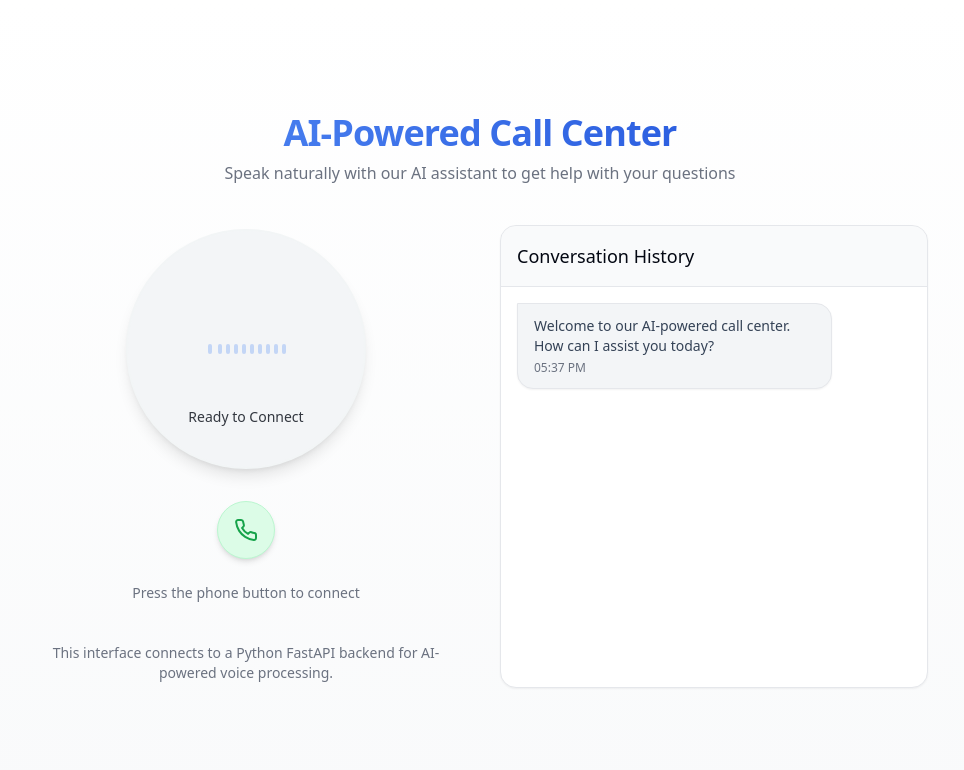
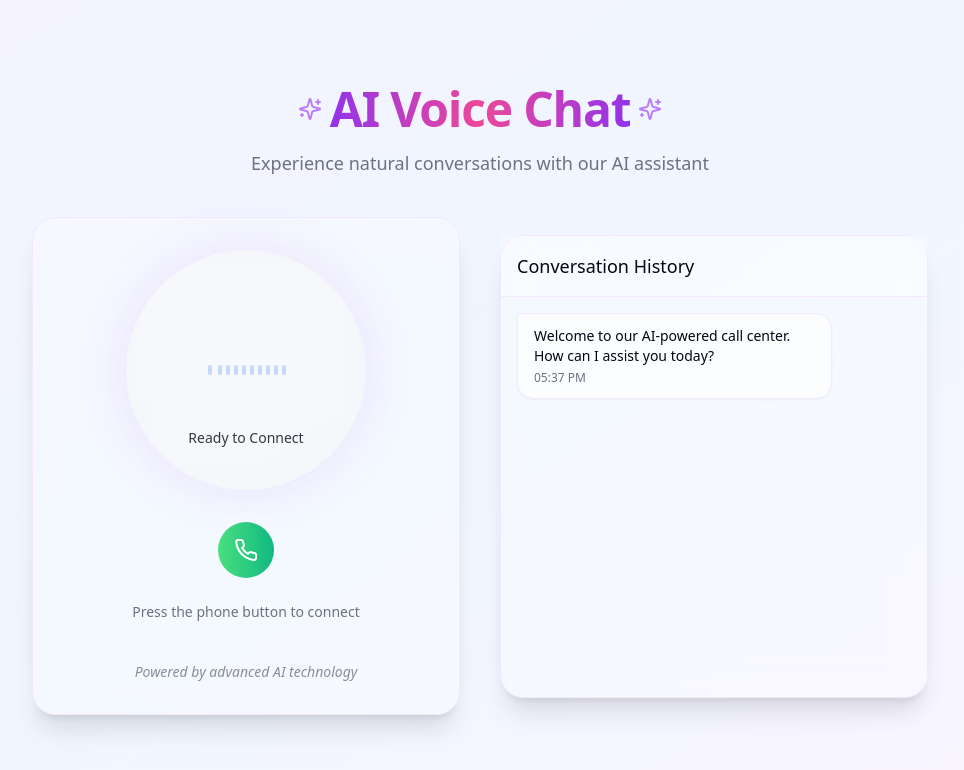
Before and after one commit to artkoci/lisa, a React (Vite) app: page / in a window 1280 px wide. Shown: the top 770 px of the page, without its empty margins (160-1124 px from the left). Built offline with nearby package versions, Linux system fonts and the light colour scheme.

Commit message:
Improve website aesthetics
Make the website look less generic and more visually appealing.

```diff
--- a/src/components/ChatHistory.tsx
+++ b/src/components/ChatHistory.tsx
@@ -22,8 +22,8 @@ const ChatHistory: React.FC<ChatHistoryProps> = ({ messages }) => {
   };
 
   return (
-    <div className="bg-white dark:bg-gray-900 rounded-2xl border border-border shadow-sm overflow-hidden animate-fade-in">
-      <div className="p-4 border-b border-border bg-secondary/50">
+    <div className="overflow-hidden animate-fade-in">
+      <div className="p-4 border-b border-purple-100 dark:border-purple-900/30 bg-white/30 dark:bg-black/30">
         <h2 className="text-lg font-medium">Conversation History</h2>
       </div>
 
@@ -47,16 +47,16 @@ const ChatHistory: React.FC<ChatHistoryProps> = ({ messages }) => {
             >
               <div
                 className={`
-                  max-w-[80%] rounded-2xl px-4 py-3 shadow-sm
+                  max-w-[80%] rounded-2xl px-4 py-3 shadow-sm transition-all duration-300 hover:shadow-md
                   ${message.sender === 'user'
-                    ? 'bg-primary text-primary-foreground rounded-tr-none'
-                    : 'bg-secondary text-secondary-foreground rounded-tl-none border border-border'
+                    ? 'bg-gradient-to-r from-purple-500 to-purple-600 text-white rounded-tr-none'
+                    : 'bg-white/50 dark:bg-white/10 backdrop-blur-sm text-foreground rounded-tl-none border border-purple-100 dark:border-purple-900/30'
                   }
                 `}
               >
                 <div className="flex flex-col">
                   <span className="text-sm">{message.text}</span>
-                  <span className={`text-xs mt-1 ${message.sender === 'user' ? 'text-primary-foreground/70' : 'text-muted-foreground'}`}>
+                  <span className={`text-xs mt-1 ${message.sender === 'user' ? 'text-purple-100' : 'text-muted-foreground'}`}>
                     {formatTime(message.timestamp)}
                   </span>
                 </div>
--- a/src/components/VoiceVisualizer.tsx
+++ b/src/components/VoiceVisualizer.tsx
@@ -82,24 +82,24 @@ const VoiceVisualizer: React.FC<VoiceVisualizerProps> = ({
   // Determine the color based on status
   const getStateColor = () => {
     if (callStatus === 'active') {
-      if (isAgentSpeaking || isUserSpeaking) return 'bg-primary/10 border-primary';
-      return 'bg-secondary border-secondary/80';
+      if (isAgentSpeaking || isUserSpeaking) return 'bg-purple-100/50 dark:bg-purple-900/30 border-purple-300 dark:border-purple-700';
+      return 'bg-secondary/50 border-secondary/50';
     }
-    if (callStatus === 'connecting') return 'bg-amber-100 border-amber-300 dark:bg-amber-900/20 dark:border-amber-700';
-    if (callStatus === 'disconnected' || callStatus === 'error') return 'bg-red-100 border-red-300 dark:bg-red-900/20 dark:border-red-700';
-    return 'bg-secondary border-secondary/80';
+    if (callStatus === 'connecting') return 'bg-amber-100/50 dark:bg-amber-900/30 border-amber-300 dark:border-amber-700';
+    if (callStatus === 'disconnected' || callStatus === 'error') return 'bg-red-100/50 dark:bg-red-900/30 border-red-300 dark:border-red-700';
+    return 'bg-secondary/50 border-secondary/50';
   };
 
   return (
     <div className="flex flex-col items-center">
       {/* Main circle containing the audio visualization */}
       <div
-        className={`relative w-60 h-60 rounded-full flex items-center justify-center transition-all duration-500 border-2 shadow-lg animate-fade-in ${getStateColor()}`}
+        className={`relative w-60 h-60 rounded-full flex items-center justify-center transition-all duration-700 border-2 shadow-[0_0_50px_rgba(168,85,247,0.15)] backdrop-blur-lg ${getStateColor()}`}
       >
         {/* Ripple effect when speaking */}
         {(isAgentSpeaking || isUserSpeaking) && (
           <div className="absolute inset-0 ripple-container">
-            <div className={`absolute inset-0 rounded-full border-2 ${isAgentSpeaking ? 'border-primary/50' : 'border-primary/40'}`}></div>
+            <div className={`absolute inset-0 rounded-full border-2 ${isAgentSpeaking ? 'border-purple-500/50' : 'border-purple-400/40'}`}></div>
           </div>
         )}
 
@@ -121,7 +121,7 @@ const VoiceVisualizer: React.FC<VoiceVisualizerProps> = ({
           <button
             onClick={onStartCall}
             disabled={callStatus === 'connecting' || callStatus === 'disconnected'}
-            className="p-4 rounded-full bg-green-100 text-green-600 border border-green-200 hover:bg-green-200 hover:text-green-700 transition-colors duration-300 shadow-md disabled:opacity-50 disabled:cursor-not-allowed"
+            className="p-4 rounded-full bg-gradient-to-r from-green-400 to-emerald-500 text-white hover:shadow-lg hover:shadow-green-200 dark:hover:shadow-green-900/30 transition-all duration-300 disabled:opacity-50 disabled:cursor-not-allowed transform hover:scale-105 active:scale-95"
             aria-label="Start Call"
           >
             <Phone className="w-6 h-6" />
@@ -129,7 +129,7 @@ const VoiceVisualizer: React.FC<VoiceVisualizerProps> = ({
         ) : (
           <button
             onClick={onEndCall}
-            className="p-4 rounded-full bg-red-100 text-red-600 border border-red-200 hover:bg-red-200 hover:text-red-700 transition-colors duration-300 shadow-md"
+            className="p-4 rounded-full bg-gradient-to-r from-red-400 to-rose-500 text-white hover:shadow-lg hover:shadow-red-200 dark:hover:shadow-red-900/30 transition-all duration-300 transform hover:scale-105 active:scale-95"
             aria-label="End Call"
           >
             <PhoneOff className="w-6 h-6" />
@@ -141,7 +141,7 @@ const VoiceVisualizer: React.FC<VoiceVisualizerProps> = ({
           isUserSpeaking ? (
             <button
               onClick={onStopSpeaking}
-              className="p-4 rounded-full bg-primary/10 text-primary border border-primary/20 hover:bg-primary/20 transition-colors duration-300 shadow-md"
+              className="p-4 rounded-full bg-gradient-to-r from-purple-400 to-purple-600 text-white hover:shadow-lg hover:shadow-purple-200 dark:hover:shadow-purple-900/30 transition-all duration-300 transform hover:scale-105 active:scale-95"
               aria-label="Stop Speaking"
             >
               <Mic className="w-6 h-6" />
@@ -149,7 +149,7 @@ const VoiceVisualizer: React.FC<VoiceVisualizerProps> = ({
           ) : (
             <button
               onClick={onStartSpeaking}
-              className="p-4 rounded-full bg-secondary text-muted-foreground border border-secondary/80 hover:bg-secondary/80 transition-colors duration-300 shadow-md"
+              className="p-4 rounded-full bg-secondary hover:bg-secondary/80 text-muted-foreground hover:shadow-lg transition-all duration-300 transform hover:scale-105 active:scale-95"
               aria-label="Start Speaking"
             >
               <MicOff className="w-6 h-6" />
--- a/src/pages/Index.tsx
+++ b/src/pages/Index.tsx
@@ -6,6 +6,7 @@ import { useVoiceChat } from '@/hooks/useVoiceChat';
 import { useAudioVisualization } from '@/hooks/useAudioVisualization';
 import { useToast } from '@/hooks/use-toast';
 import { Toaster } from '@/components/ui/sonner';
+import { Sparkles } from 'lucide-react';
 
 const Index = () => {
   const { toast } = useToast();
@@ -98,19 +99,23 @@ const Index = () => {
   };
 
   return (
-    <div className="min-h-screen bg-gradient-to-b from-white to-gray-50 dark:from-gray-900 dark:to-gray-950 flex flex-col items-center justify-center p-6">
+    <div className="min-h-screen bg-gradient-to-br from-violet-50 via-blue-50 to-purple-50 dark:from-gray-900 dark:via-purple-950 dark:to-gray-900 flex flex-col items-center justify-center p-6 transition-colors duration-700">
       <div className="max-w-4xl w-full mx-auto flex flex-col items-center">
         <header className="w-full text-center mb-10">
-          <h1 className="text-3xl md:text-4xl font-bold tracking-tight bg-clip-text text-transparent bg-gradient-to-r from-primary to-blue-700 dark:from-primary dark:to-blue-400">
-            AI-Powered Call Center
-          </h1>
-          <p className="mt-2 text-muted-foreground">
-            Speak naturally with our AI assistant to get help with your questions
+          <div className="inline-flex items-center gap-2 mb-2">
+            <Sparkles className="w-6 h-6 text-purple-500 animate-pulse" />
+            <h1 className="text-4xl md:text-5xl font-bold tracking-tight bg-clip-text text-transparent bg-gradient-to-r from-purple-600 via-pink-500 to-purple-600 dark:from-purple-400 dark:via-pink-300 dark:to-purple-400">
+              AI Voice Chat
+            </h1>
+            <Sparkles className="w-6 h-6 text-purple-500 animate-pulse" />
+          </div>
+          <p className="mt-2 text-muted-foreground text-lg animate-fade-in">
+            Experience natural conversations with our AI assistant
           </p>
         </header>
 
         <div className="w-full grid grid-cols-1 lg:grid-cols-2 gap-10 items-center">
-          <div className="flex flex-col items-center">
+          <div className="flex flex-col items-center backdrop-blur-lg bg-white/30 dark:bg-black/20 p-8 rounded-3xl border border-purple-100 dark:border-purple-900/30 shadow-xl hover:shadow-purple-200/20 dark:hover:shadow-purple-900/20 transition-all duration-500">
             <VoiceVisualizer
               audioData={audioData}
               isAgentSpeaking={isAgentSpeaking}
@@ -141,13 +146,13 @@ const Index = () => {
             </div>
 
             <div className="text-center mt-10">
-              <p className="text-sm text-muted-foreground">
-                This interface connects to a Python FastAPI backend for AI-powered voice processing.
+              <p className="text-sm text-muted-foreground/80 italic">
+                Powered by advanced AI technology
               </p>
             </div>
           </div>
 
-          <div className="w-full">
+          <div className="w-full animate-fade-in backdrop-blur-lg bg-white/30 dark:bg-black/20 rounded-3xl border border-purple-100 dark:border-purple-900/30 shadow-xl hover:shadow-purple-200/20 dark:hover:shadow-purple-900/20 transition-all duration-500">
             <ChatHistory messages={messages} />
           </div>
         </div>
```
